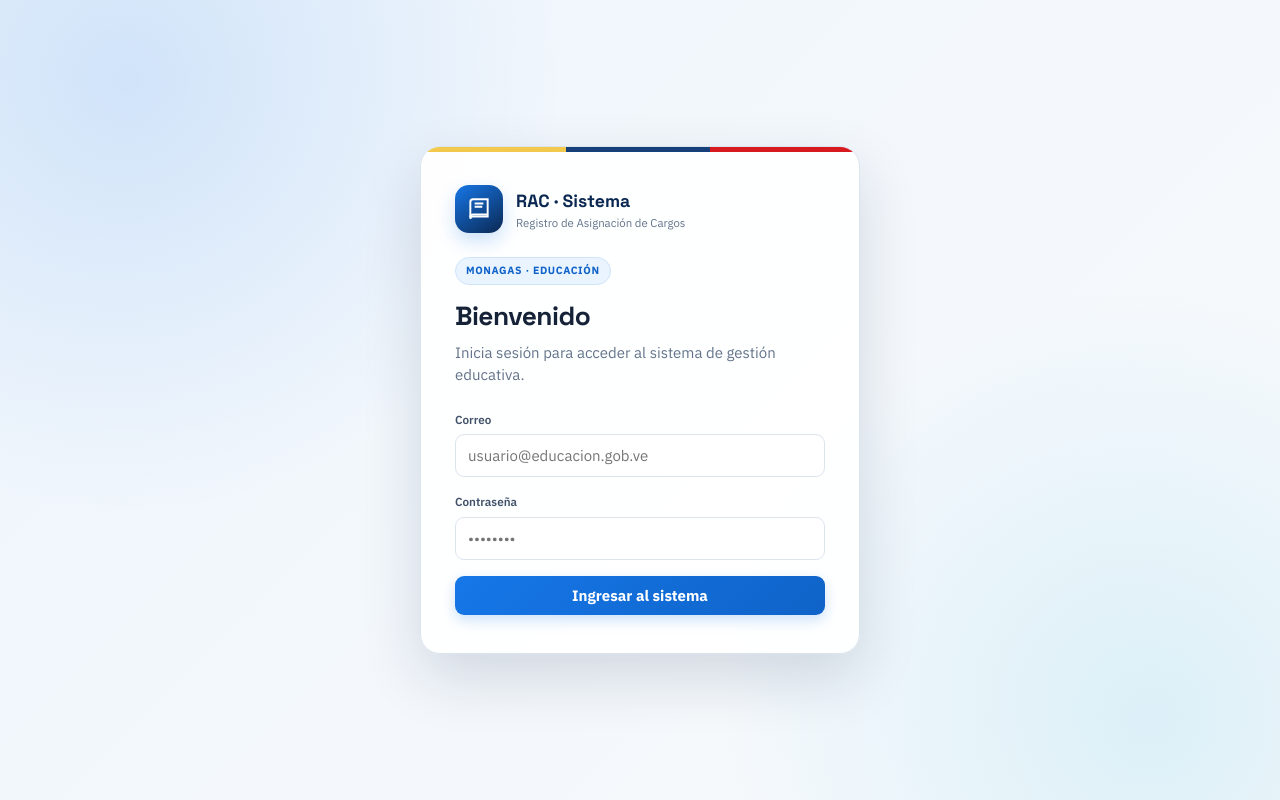
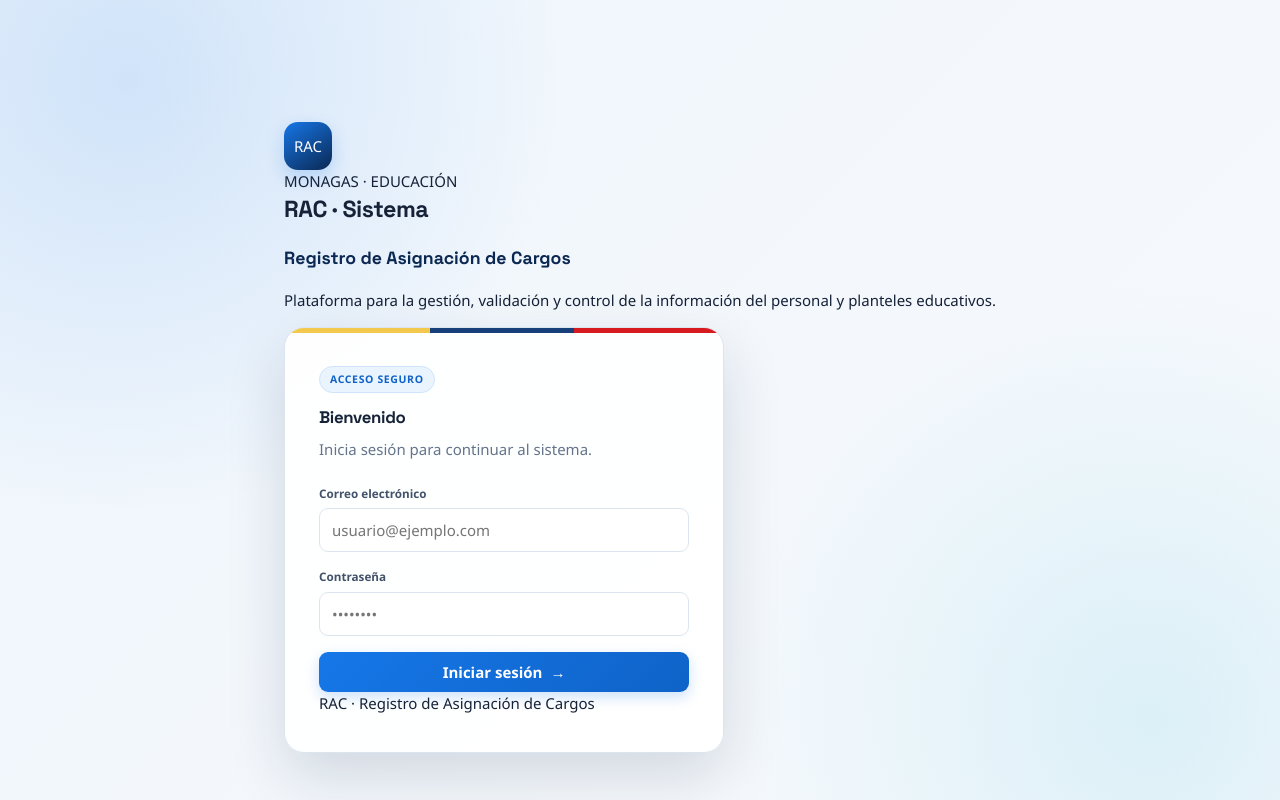
Before and after one commit to molinavictor-web/rac-sistema, a website: page public/login.html in a window 1280 px wide. Drawn offline with Linux system fonts and the light colour scheme.

Commit message:
Add files via upload

```diff
--- a/public/login.html
+++ b/public/login.html
@@ -3,29 +3,57 @@
 <head>
 <meta charset="UTF-8">
 <meta name="viewport" content="width=device-width, initial-scale=1">
-<title>RAC Monagas — Iniciar sesión</title>
+<title>RAC · Sistema — Iniciar sesión</title>
 <link rel="preconnect" href="https://fonts.googleapis.com">
-<link href="https://fonts.googleapis.com/css2?family=Space+Grotesk:wght@500;700&family=IBM+Plex+Sans:wght@400;500;600;700&family=IBM+Plex+Mono:wght@500&display=swap" rel="stylesheet">
+<link href="https://fonts.googleapis.com/css2?family=Manrope:wght@400;500;600;700;800&family=Space+Grotesk:wght@500;600;700&display=swap" rel="stylesheet">
 <link rel="stylesheet" href="/css/style.css">
 </head>
 <body>
   <div class="login-shell">
-    <div class="login-card">
-      <div class="login-brand">
-        <div class="login-brand-mark"><svg viewBox="0 0 24 24" fill="none" stroke="currentColor" stroke-width="1.8"><path d="M4 5.5A2.5 2.5 0 0 1 6.5 3H20v16H6.5A2.5 2.5 0 0 0 4 21V5.5Z"/><path d="M4 19.5A2.5 2.5 0 0 1 6.5 17H20"/><path d="M8 7h8M8 10h7"/></svg></div>
-        <div><div class="login-brand-title">RAC · Sistema</div><div class="login-brand-sub">Registro de Asignación de Cargos</div></div>
+    <div class="login-decoration login-decoration-one"></div>
+    <div class="login-decoration login-decoration-two"></div>
+
+    <div class="login-layout">
+      <section class="login-brand-panel">
+        <div class="login-brand-mark">RAC</div>
+        <span class="login-eyebrow">MONAGAS · EDUCACIÓN</span>
+        <h1>RAC · Sistema</h1>
+        <p class="login-brand-title">Registro de Asignación de Cargos</p>
+        <p class="login-brand-copy">Plataforma para la gestión, validación y control de la información del personal y planteles educativos.</p>
+        <div class="login-brand-lines">
+          <span></span><span></span><span></span>
+        </div>
+      </section>
+
+      <div class="login-card">
+        <div class="login-card-head">
+          <span class="login-sello">Acceso seguro</span>
+          <h2>Bienvenido</h2>
+          <p class="login-sub">Inicia sesión para continuar al sistema.</p>
+        </div>
+
+        <div class="error-msg" id="errorMsg"></div>
+
+        <form id="formLogin">
+          <div class="campo">
+            <label for="email">Correo electrónico</label>
+            <input type="email" id="email" required autocomplete="username" placeholder="usuario@ejemplo.com">
+          </div>
+          <div class="campo">
+            <label for="password">Contraseña</label>
+            <input type="password" id="password" required autocomplete="current-password" placeholder="••••••••">
+          </div>
+          <button type="submit" class="btn btn-primario btn-ancho login-submit" id="btnEntrar">
+            <span>Iniciar sesión</span>
+            <span aria-hidden="true">→</span>
+          </button>
+        </form>
+
+        <div class="login-footer">RAC · Registro de Asignación de Cargos</div>
       </div>
-      <span class="login-sello">Monagas · Educación</span>
-      <h1>Bienvenido</h1>
-      <p class="login-sub">Inicia sesión para acceder al sistema de gestión educativa.</p>
-      <div class="error-msg" id="errorMsg"></div>
-      <form id="formLogin">
-        <div class="campo"><label for="email">Correo</label><input type="email" id="email" required autocomplete="username" placeholder="usuario@educacion.gob.ve"></div>
-        <div class="campo"><label for="password">Contraseña</label><input type="password" id="password" required autocomplete="current-password" placeholder="••••••••"></div>
-        <button type="submit" class="btn btn-primario btn-ancho" id="btnEntrar">Ingresar al sistema</button>
-      </form>
     </div>
   </div>
+
   <script src="/js/api.js"></script>
   <script src="/js/login.js"></script>
 </body>
```
